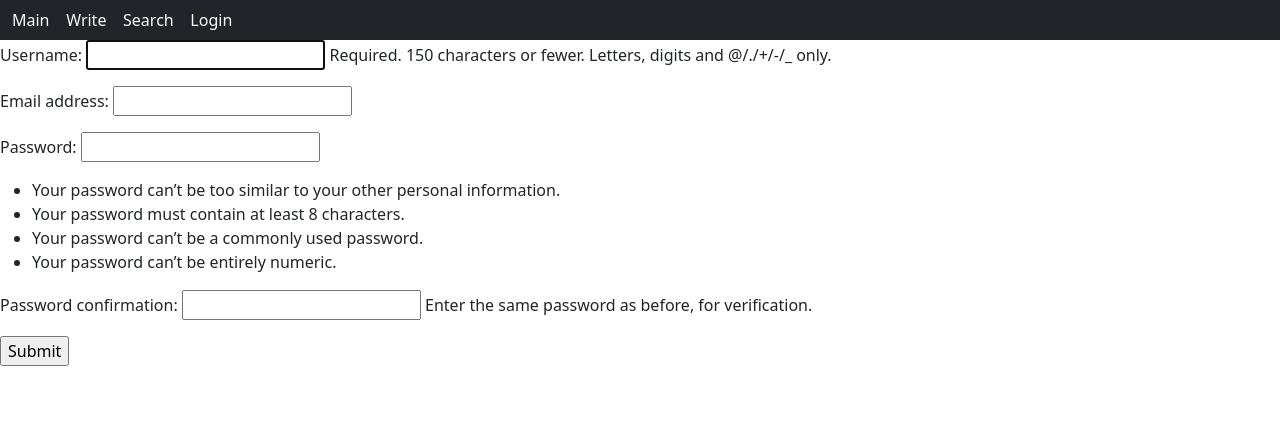
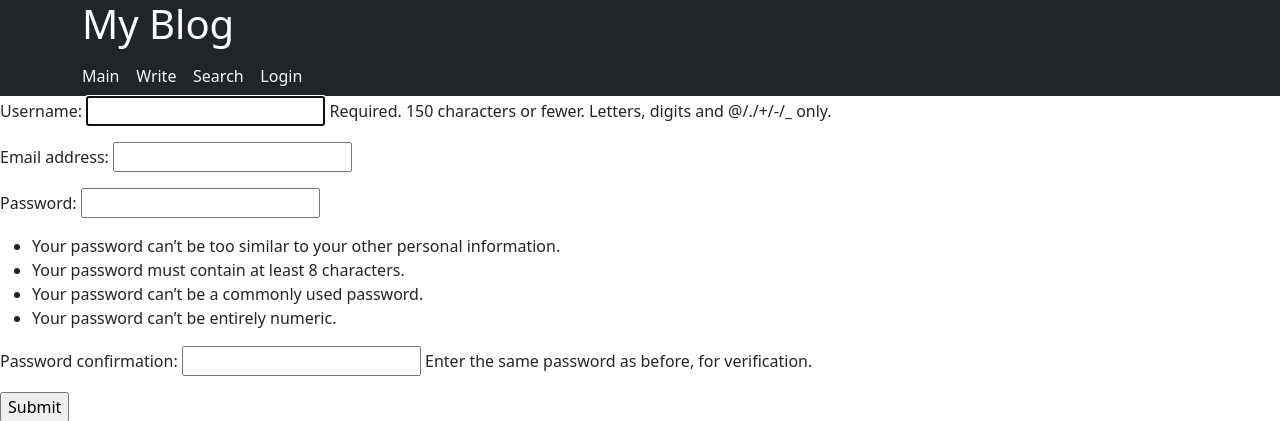
Before and after one commit to imcyber0wl/myblog, a Django app: page /register/ in a window 1280 px wide. Shown: the top 421 px of the page. Run offline with Django 4.2, Linux system fonts and the light colour scheme; some libraries are stand-ins or nearby versions.

Commit message:
Update navbar.html

```diff
--- a/blog/templates/navbar.html
+++ b/blog/templates/navbar.html
@@ -1,15 +1,22 @@
+<!DOCTYPE html>
 <html>
 <head>
 
+ <title>My Blog</title>
 
   {% load bootstrap5 %}
   {% bootstrap_css %}
   {% bootstrap_javascript %}
 
 
-<div class="navbar navbar-expand-sm bg-dark">
-<div class="container-fluid">
+</head>
+<body>
+ <header class="bg-dark text-white">
+  <div class="container">
+   <h1>My Blog</h1>
+   <nav class="navbar navbar-expand-sm">
     <ul class="navbar-nav">
+
       <li class="nav-item">
 <a href="{% url 'main' %}" class="text-light" style="text-decoration:none;"> Main </a>&nbsp;&nbsp;&nbsp;
 </li>
@@ -32,6 +39,6 @@
 </li>
 {% endif %}
 </ul>
-
-</div>
-</div>
+   </nav>
+  </div>
+ </header>
```
